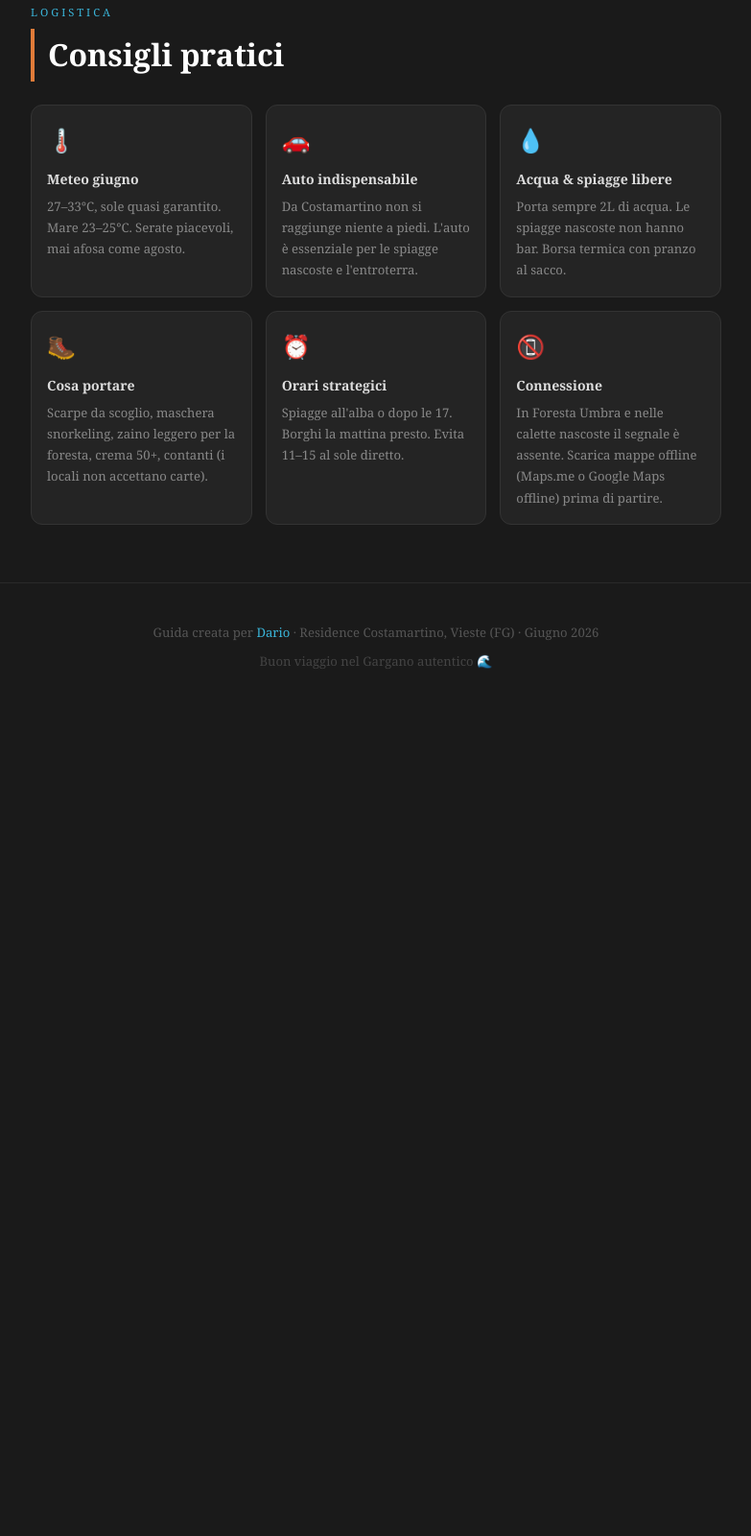
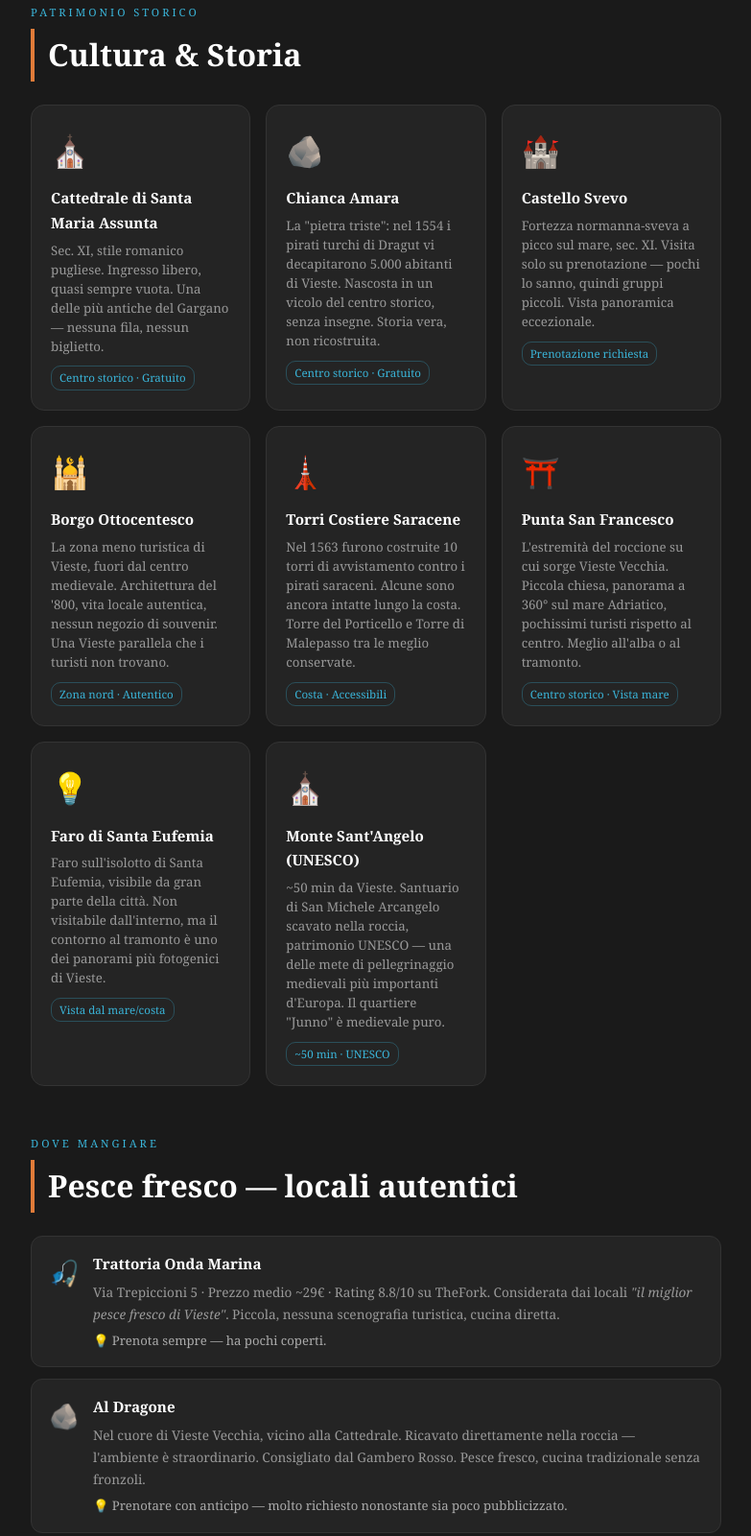
Before and after one commit to darioschioppi/guida-vieste, a plain HTML site: page index.html in a window 1280 px wide. Shown: the part 7338-8939 px from the top of the page at 96% size, without its empty margins (248-1031 px from the left). Before the commit the page ends 8079 px from the top, so only its background shows below. Drawn offline with Linux system fonts and the light colour scheme.

Commit message:
Add cultura & storia and ristoranti pesce fresco sections

```diff
--- a/index.html
+++ b/index.html
@@ -795,6 +795,132 @@
   </div>
 </section>
 
+<!-- CULTURA & STORIA -->
+<section>
+  <div class="section-label">Patrimonio storico</div>
+  <h2>Cultura &amp; Storia</h2>
+  <div class="gems-grid">
+
+    <div class="gem-card">
+      <div class="gem-icon">⛪</div>
+      <h4>Cattedrale di Santa Maria Assunta</h4>
+      <p>Sec. XI, stile romanico pugliese. Ingresso libero, quasi sempre vuota. Una delle più antiche del Gargano — nessuna fila, nessun biglietto.</p>
+      <span class="gem-tag">Centro storico · Gratuito</span>
+    </div>
+
+    <div class="gem-card">
+      <div class="gem-icon">🪨</div>
+      <h4>Chianca Amara</h4>
+      <p>La "pietra triste": nel 1554 i pirati turchi di Dragut vi decapitarono 5.000 abitanti di Vieste. Nascosta in un vicolo del centro storico, senza insegne. Storia vera, non ricostruita.</p>
+      <span class="gem-tag">Centro storico · Gratuito</span>
+    </div>
+
+    <div class="gem-card">
+      <div class="gem-icon">🏰</div>
+      <h4>Castello Svevo</h4>
+      <p>Fortezza normanna-sveva a picco sul mare, sec. XI. Visita solo su prenotazione — pochi lo sanno, quindi gruppi piccoli. Vista panoramica eccezionale.</p>
+      <span class="gem-tag">Prenotazione richiesta</span>
+    </div>
+
+    <div class="gem-card">
+      <div class="gem-icon">🕌</div>
+      <h4>Borgo Ottocentesco</h4>
+      <p>La zona meno turistica di Vieste, fuori dal centro medievale. Architettura del '800, vita locale autentica, nessun negozio di souvenir. Una Vieste parallela che i turisti non trovano.</p>
+      <span class="gem-tag">Zona nord · Autentico</span>
+    </div>
+
+    <div class="gem-card">
+      <div class="gem-icon">🗼</div>
+      <h4>Torri Costiere Saracene</h4>
+      <p>Nel 1563 furono costruite 10 torri di avvistamento contro i pirati saraceni. Alcune sono ancora intatte lungo la costa. Torre del Porticello e Torre di Malepasso tra le meglio conservate.</p>
+      <span class="gem-tag">Costa · Accessibili</span>
+    </div>
+
+    <div class="gem-card">
+      <div class="gem-icon">⛩️</div>
+      <h4>Punta San Francesco</h4>
+      <p>L'estremità del roccione su cui sorge Vieste Vecchia. Piccola chiesa, panorama a 360° sul mare Adriatico, pochissimi turisti rispetto al centro. Meglio all'alba o al tramonto.</p>
+      <span class="gem-tag">Centro storico · Vista mare</span>
+    </div>
+
+    <div class="gem-card">
+      <div class="gem-icon">💡</div>
+      <h4>Faro di Santa Eufemia</h4>
+      <p>Faro sull'isolotto di Santa Eufemia, visibile da gran parte della città. Non visitabile dall'interno, ma il contorno al tramonto è uno dei panorami più fotogenici di Vieste.</p>
+      <span class="gem-tag">Vista dal mare/costa</span>
+    </div>
+
+    <div class="gem-card">
+      <div class="gem-icon">⛪</div>
+      <h4>Monte Sant'Angelo (UNESCO)</h4>
+      <p>~50 min da Vieste. Santuario di San Michele Arcangelo scavato nella roccia, patrimonio UNESCO — una delle mete di pellegrinaggio medievali più importanti d'Europa. Il quartiere "Junno" è medievale puro.</p>
+      <span class="gem-tag">~50 min · UNESCO</span>
+    </div>
+
+  </div>
+</section>
+
+<!-- RISTORANTI PESCE -->
+<section>
+  <div class="section-label">Dove mangiare</div>
+  <h2>Pesce fresco — locali autentici</h2>
+  <div class="food-list">
+
+    <div class="food-item">
+      <div class="food-emoji">🎣</div>
+      <div>
+        <h4>Trattoria Onda Marina</h4>
+        <p>Via Trepiccioni 5 · Prezzo medio ~29€ · Rating 8.8/10 su TheFork. Considerata dai locali <em>"il miglior pesce fresco di Vieste"</em>. Piccola, nessuna scenografia turistica, cucina diretta.</p>
+        <p style="margin-top:5px;font-size:0.82rem;color:#aaa;">💡 Prenota sempre — ha pochi coperti.</p>
+      </div>
+    </div>
+
+    <div class="food-item">
+      <div class="food-emoji">🪨</div>
+      <div>
+        <h4>Al Dragone</h4>
+        <p>Nel cuore di Vieste Vecchia, vicino alla Cattedrale. Ricavato direttamente nella roccia — l'ambiente è straordinario. Consigliato dal Gambero Rosso. Pesce fresco, cucina tradizionale senza fronzoli.</p>
+        <p style="margin-top:5px;font-size:0.82rem;color:#aaa;">💡 Prenotare con anticipo — molto richiesto nonostante sia poco pubblicizzato.</p>
+      </div>
+    </div>
+
+    <div class="food-item">
+      <div class="food-emoji">🏠</div>
+      <div>
+        <h4>Antonella Home Restaurant</h4>
+        <p>4.8/5 con 253 recensioni — voto altissimo con numeri autentici. "Home restaurant" significa cucina familiare, pochi coperti, prodotti locali. L'esperienza opposta al ristorante turistico.</p>
+        <p style="margin-top:5px;font-size:0.82rem;color:#aaa;">💡 Prenotazione obbligatoria e anticipata.</p>
+      </div>
+    </div>
+
+    <div class="food-item">
+      <div class="food-emoji">🍷</div>
+      <div>
+        <h4>Enoteca Vesta</h4>
+        <p>Wine bar ricavato in una grotta nel centro storico. Abbina vini del Gargano a crudi di pesce e piatti di mare. Atmosfera unica, frequentato da chi abita a Vieste — non dai vacanzieri mordi-e-fuggi.</p>
+      </div>
+    </div>
+
+    <div class="food-item">
+      <div class="food-emoji">🪵</div>
+      <div>
+        <h4>Trabucco di Monte Pucci <span style="font-size:0.8rem;color:#888">(Peschici, 30 min)</span></h4>
+        <p>Il trabucco più autentico della zona. Pesce pescato quella mattina con la struttura storica. ~80€/persona — non economico, ma l'esperienza non ha paragoni. 4.3/5 con 1.413 recensioni.</p>
+        <p style="margin-top:5px;font-size:0.82rem;color:#aaa;">💡 Prenotare settimane prima in giugno.</p>
+      </div>
+    </div>
+
+    <div class="food-item">
+      <div class="food-emoji">🌿</div>
+      <div>
+        <h4>Agriturismo Azzarone <span style="font-size:0.8rem;color:#888">(entroterra)</span></h4>
+        <p>Tra le campagne verso la Foresta Umbra. Cucina di terra del Gargano: orecchiette fatte a mano, costatine d'agnello, dolci con marmellate artigianali, olio proprio. Per quando vuoi staccare dal pesce.</p>
+      </div>
+    </div>
+
+  </div>
+</section>
+
 <!-- CONSIGLI PRATICI -->
 <section>
   <div class="section-label">Logistica</div>
```
